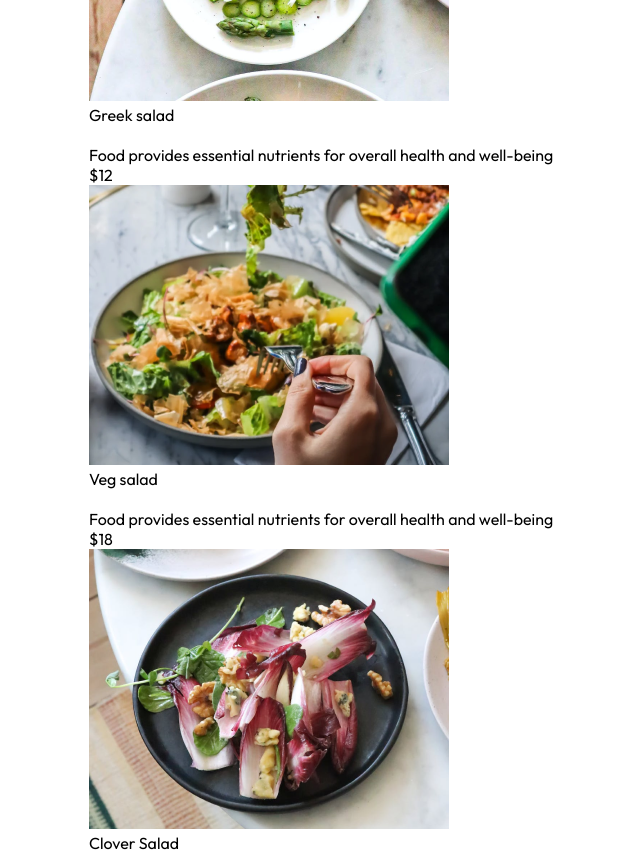
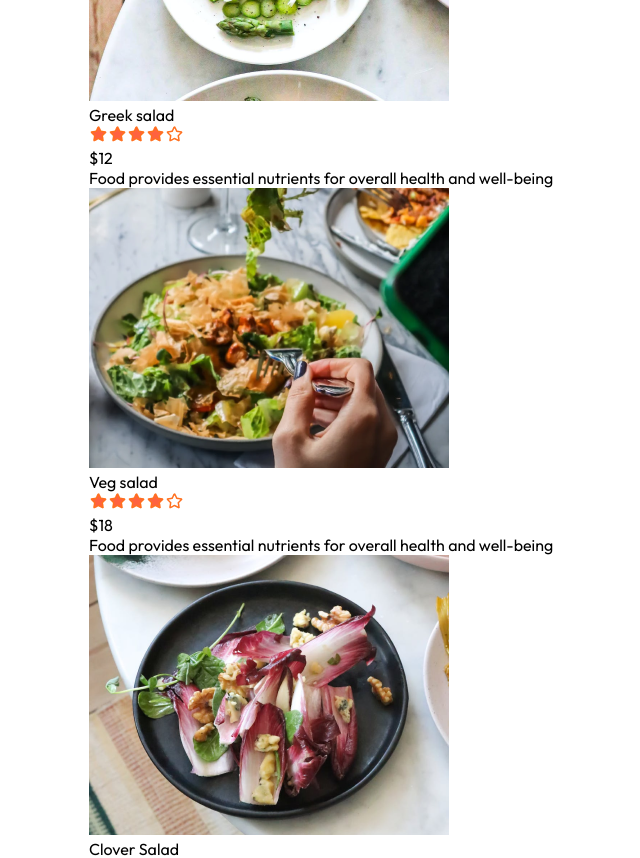
Before and after one commit to Heshani833/Full-Stack-Food-Delivery-Website, a React (Vite) app: page / in a window 1280 px wide. Shown: the part 1320-2178 px from the top of the page, without its empty margins (39-679 px from the left). Built offline with nearby package versions, Linux system fonts and the light colour scheme.

Commit message:
edited FoodItem.jsx file

```diff
--- a/src/components/FoodItem/FoodItem.jsx
+++ b/src/components/FoodItem/FoodItem.jsx
@@ -6,18 +6,18 @@ const FoodItem = ({ id, name, price, description, image }) => {
   return (
     <div className="food-item">
       <div className="food-item-img-container">
-        <img className="food-item-image" src={image} alt="" />
+        <img className="food-item-image" src={image} alt={name} />
       </div>
       <div className="food-item-info">
         <div className="food-item-name-rating">
           <p>{name}</p>
-          <img src={assets.rating_stars} alt="" />
+          <img src={assets.rating_starts} alt="rating stars" />
+        </div>
+        <div className="food-item-price">
+          <p>${price}</p>
         </div>
         <div className="food-item-desc">
           <p>{description}</p>
-        </div>
-        <div className="food-item-price">
-          <p>${price}</p>
         </div>
       </div>
     </div>
```
